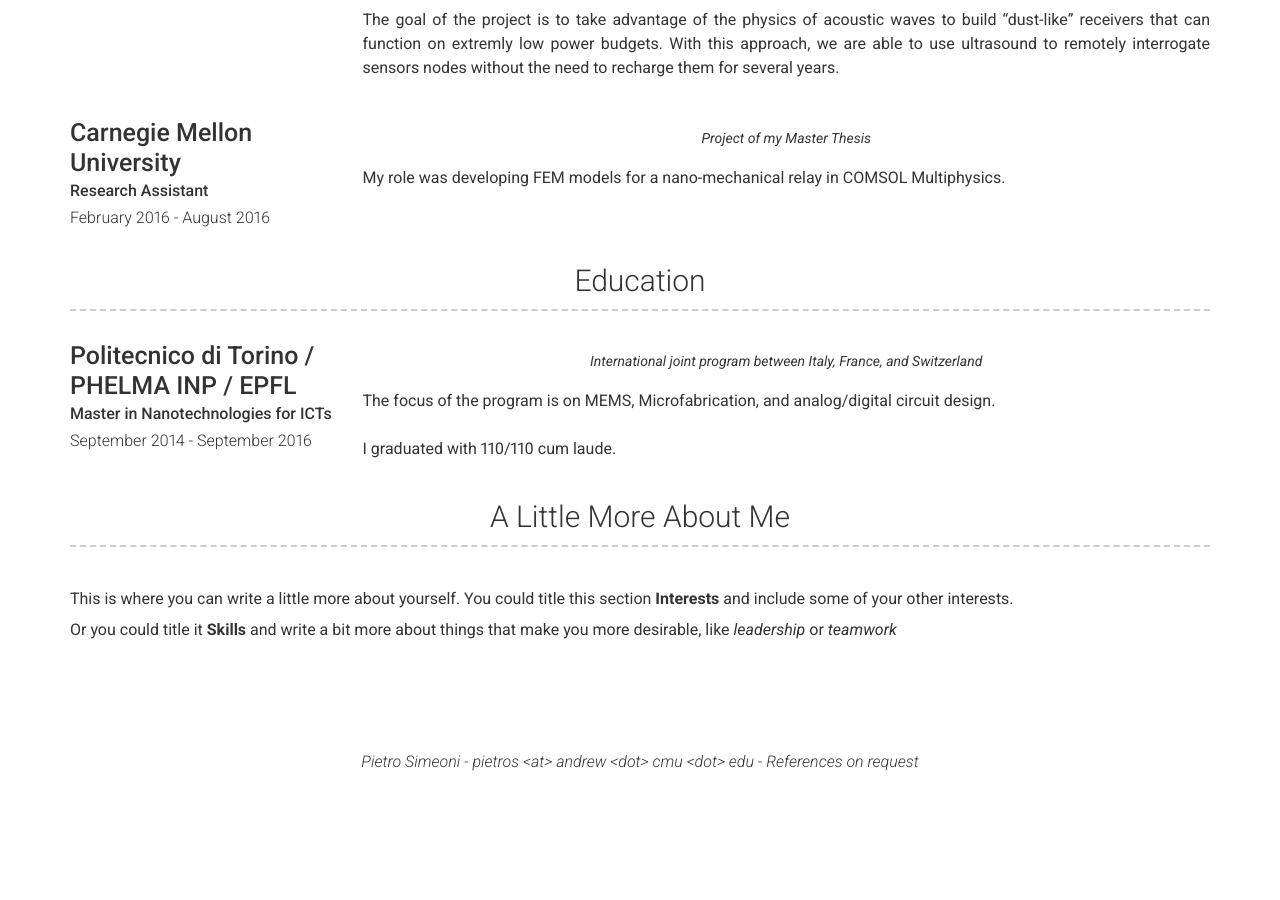
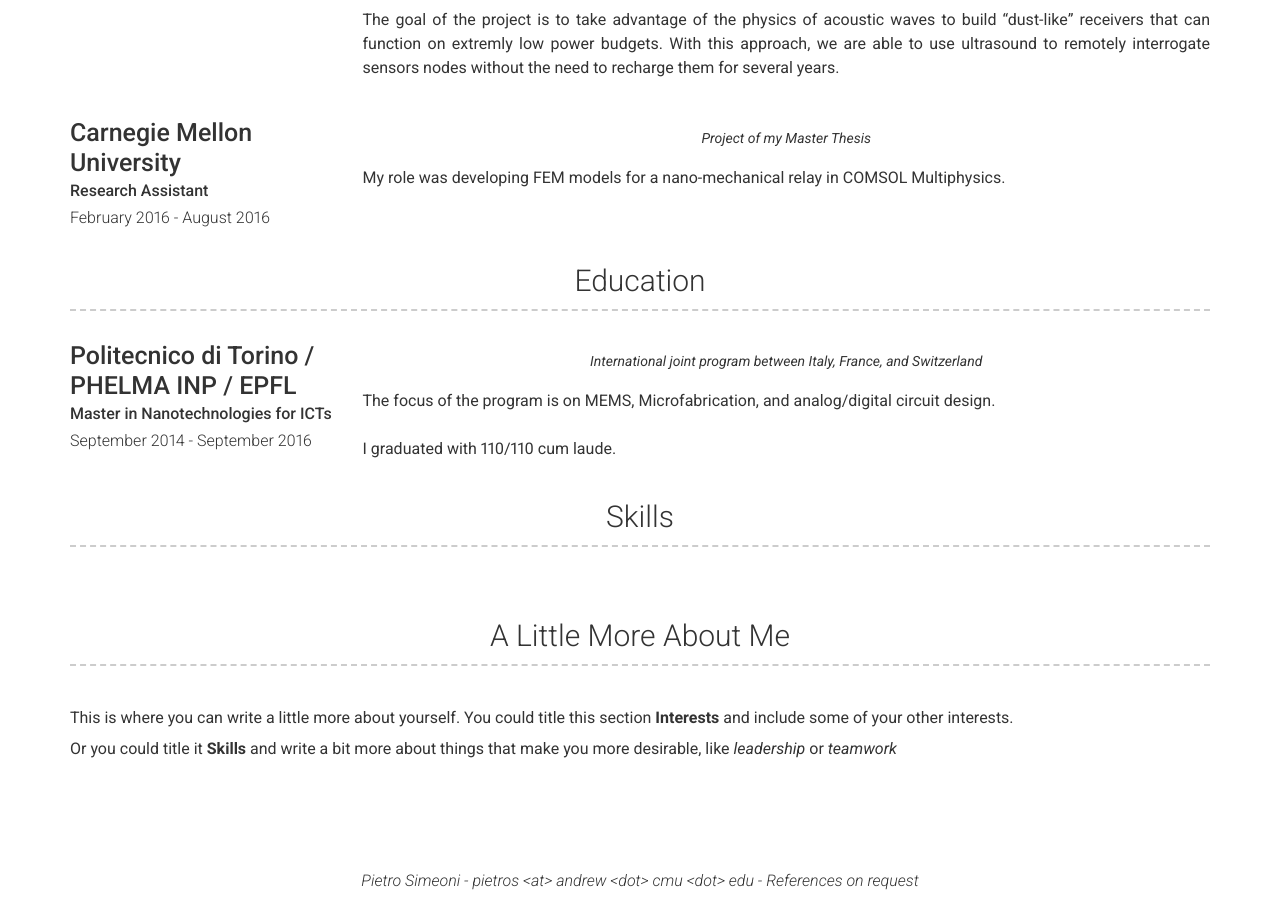
Before and after one commit to simeonipietro/pietrosimeoni.com, a Jekyll site: the page built from index.md, in a window 1280 px wide and 900 px high, scrolled down 841 px. Built offline with Jekyll 4.4.1, drawn with Linux system fonts in a browser that asks for light colours; nearby versions of some CDN libraries; before the commit the page ends 1622 px from its top, so only the background shows below that.

Commit message:
Update default.html

```diff
--- a/_layouts/default.html
+++ b/_layouts/default.html
@@ -32,7 +32,7 @@
         {%- include education.html -%}
       {%- endif -%}
 
-      {%- if site.skills -%}
+      {%- if site.skills_content -%}
         {%- include skills.html -%}
       {%- endif -%}
 
```
